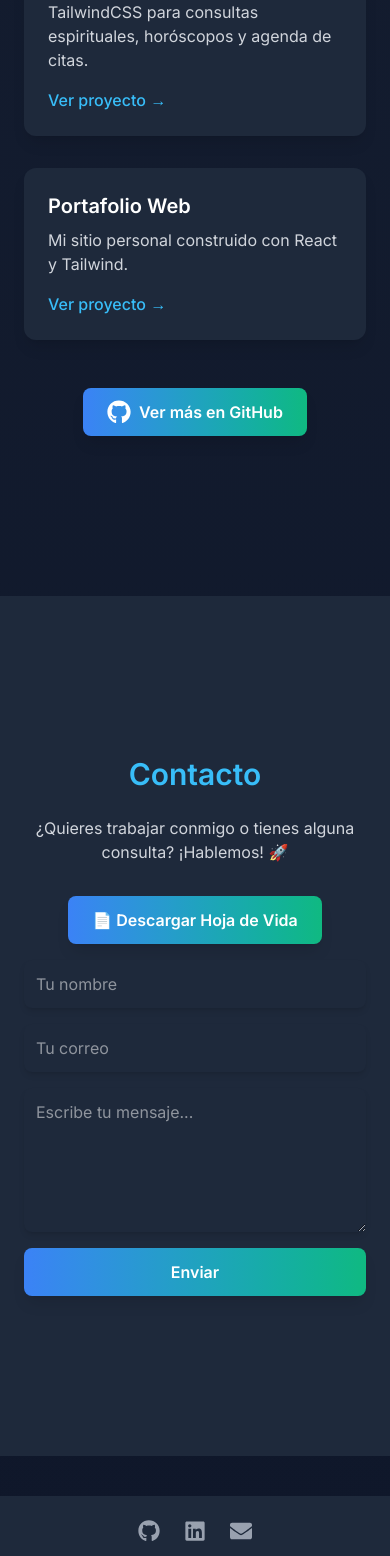
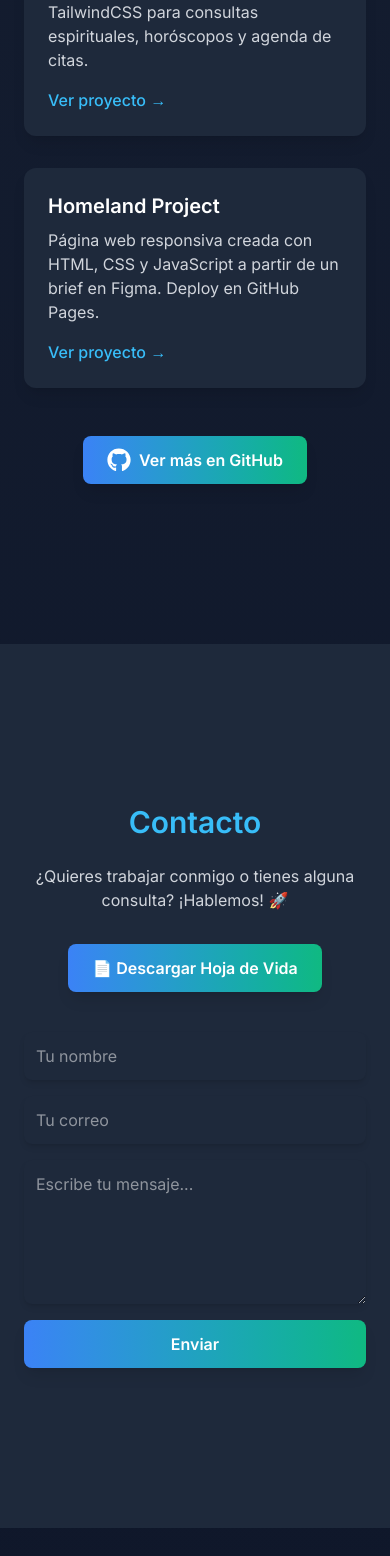
Before and after one commit to MayDonoban22/portafolio_donoban, a React (Vite) app: page / in a window 390 px wide. Shown: the part 4593-6149 px from the top of the page. Built offline with nearby package versions, Linux system fonts and the light colour scheme; a web font is replaced by a local one.

Commit message:
feat: integrar template_2lncmxf y ajustar estilos para diseño responsive con Tailwind

```diff
--- a/package.json
+++ b/package.json
@@ -13,6 +13,7 @@
   "dependencies": {
     "@hookform/resolvers": "^5.1.1",
     "@tailwindcss/vite": "^4.1.3",
+    "emailjs-com": "^3.2.0",
     "react": "^19.0.0",
     "react-dom": "^19.0.0",
     "react-hook-form": "^7.59.0",
--- a/src/components/Contact.jsx
+++ b/src/components/Contact.jsx
@@ -1,4 +1,34 @@
+import { useRef, useState } from "react";
+import emailjs from "emailjs-com";
+
 function Contact() {
+  const form = useRef();
+  const [loading, setLoading] = useState(false);
+
+  const sendEmail = (e) => {
+    e.preventDefault();
+    setLoading(true);
+
+    emailjs
+      .sendForm(
+        "service_xhpium9", // ✅ Tu Service ID
+        "template_2lncmxf", // ✅ Tu Template ID
+        form.current,
+        "lF3ZpGePxGBVp1elu" // ✅ Tu Public Key
+      )
+      .then(
+        () => {
+          alert("✅ Mensaje enviado con éxito");
+          form.current.reset();
+        },
+        (error) => {
+          console.error(error);
+          alert("❌ Error al enviar: " + error.text);
+        }
+      )
+      .finally(() => setLoading(false));
+  };
+
   return (
     <div className="py-20 px-6 max-w-3xl mx-auto text-center animate-fadeInUp">
       <h2 className="text-3xl font-bold text-accent mb-6">Contacto</h2>
@@ -6,36 +36,56 @@ function Contact() {
         ¿Quieres trabajar conmigo o tienes alguna consulta? ¡Hablemos! 🚀
       </p>
 
+      {/* Botón Hoja de Vida */}
+      <div className="mb-10">
         <a
           href="/cv.pdf"
           download="May-Donoban-CV.pdf"
           className="bg-gradient-to-r from-gradientStart to-gradientEnd
-        py-3 px-6 rounded-lg font-semibold hover:opacity-90 hover:scale-105 transition-transform shadow-lg cursor-pointer
-        inline-flex items-center justify-center gap-2 text-white mb-4"
+          py-3 px-6 rounded-lg font-semibold hover:opacity-90 hover:scale-105
+          transition-transform shadow-lg cursor-pointer inline-flex items-center
+          justify-center gap-2 text-white"
         >
           📄 Descargar Hoja de Vida
         </a>
-      <form className="flex flex-col gap-4">
+      </div>
+
+      {/* Formulario */}
+      <form ref={form} onSubmit={sendEmail} className="flex flex-col gap-4">
         <input
           type="text"
+          name="user_name"
           placeholder="Tu nombre"
-          className="p-3 rounded-lg bg-secondary text-white focus:outline-none shadow-md"
+          required
+          className="p-3 rounded-lg bg-secondary text-white
+          focus:outline-none focus:ring-2 focus:ring-gradientEnd shadow-md"
         />
         <input
           type="email"
+          name="user_email"
           placeholder="Tu correo"
-          className="p-3 rounded-lg bg-secondary text-white focus:outline-none shadow-md"
+          required
+          pattern="[a-z0-9._%+-]+@[a-z0-9.-]+\.[a-z]{2,}$"
+          className="p-3 rounded-lg bg-secondary text-white
+          focus:outline-none focus:ring-2 focus:ring-gradientEnd shadow-md"
         />
         <textarea
+          name="message"
           placeholder="Escribe tu mensaje..."
           rows="5"
-          className="p-3 rounded-lg bg-secondary text-white focus:outline-none shadow-md"
+          required
+          className="p-3 rounded-lg bg-secondary text-white
+          focus:outline-none focus:ring-2 focus:ring-gradientEnd shadow-md"
         ></textarea>
+
         <button
           type="submit"
-          className="bg-gradient-to-r from-gradientStart to-gradientEnd py-3 px-6 rounded-lg font-semibold hover:opacity-90 transition shadow-lg cursor-pointer"
+          disabled={loading}
+          className={`bg-gradient-to-r from-gradientStart to-gradientEnd
+          py-3 px-6 rounded-lg font-semibold transition shadow-lg cursor-pointer
+          ${loading ? "opacity-60 cursor-not-allowed" : "hover:opacity-90"}`}
         >
-          Enviar
+          {loading ? "Enviando..." : "Enviar"}
         </button>
       </form>
     </div>
--- a/src/components/Footer.jsx
+++ b/src/components/Footer.jsx
@@ -13,7 +13,7 @@ function Footer() {
           <FaGithub size={22} />
         </a>
         <a
-          href="https://linkedin.com/in/maydonoban"
+          href="https://www.linkedin.com/in/espitia-may-donoban/"
           target="_blank"
           rel="noopener noreferrer"
           className="text-gray-400 hover:text-[var(--color-accent)]"
--- a/src/components/Projects.jsx
+++ b/src/components/Projects.jsx
@@ -15,9 +15,10 @@ function Projects() {
       link: "https://rubiela-tarot.vercel.app/",
     },
     {
-      titulo: "Portafolio Web",
-      descripcion: "Mi sitio personal construido con React y Tailwind.",
-      link: "#",
+      titulo: "Homeland Project",
+      descripcion:
+        "Página web responsiva creada con HTML, CSS y JavaScript a partir de un brief en Figma. Deploy en GitHub Pages.",
+      link: "https://maydonoban22.github.io/web_project_homeland/",
     },
   ];
 
```
Also changed, not shown: 1 other file (tests, documents, lock files or other folders). Lines whose indentation alone changed are shown as unchanged.
